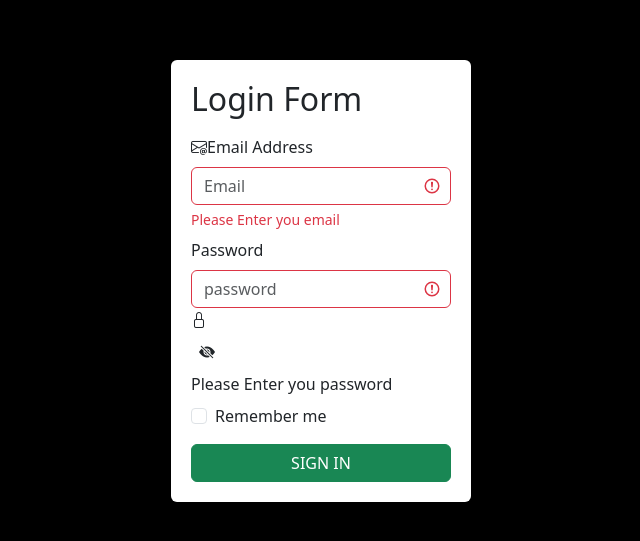
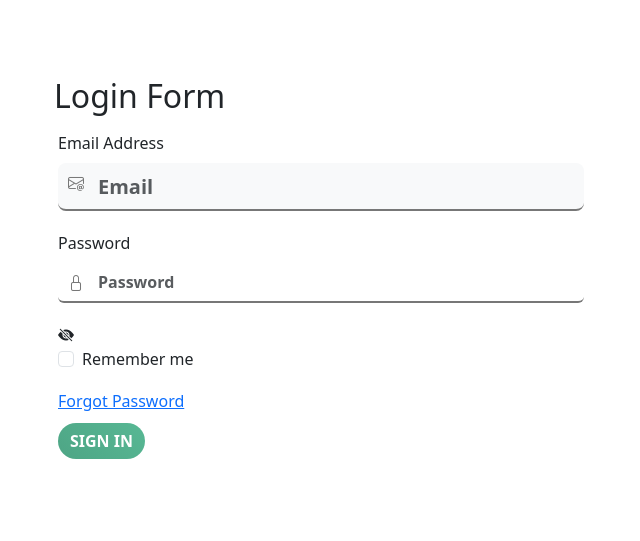
Before and after one commit to UncleLion/TaskDemo, a React (Create React App) app: page / in a window 1280 px wide. Shown: the part 119-660 px from the top of the page, without its empty margins (319-959 px from the left). Built offline with nearby package versions, Linux system fonts and the light colour scheme.

Commit message:
upgrade resposive grid

```diff
--- a/package.json
+++ b/package.json
@@ -16,6 +16,7 @@
     "bootstrap-icons": "^1.10.5",
     "react": "^18.2.0",
     "react-dom": "^18.2.0",
+    "react-google-recaptcha-v3": "^1.10.1",
     "react-scripts": "5.0.1",
     "typescript": "^4.9.5",
     "typescript-plugin-css-modules": "^5.0.1",
--- a/public/index.html
+++ b/public/index.html
@@ -3,9 +3,6 @@
   <head>
     <meta charset="utf-8" />
     <link rel="icon" href="%PUBLIC_URL%/favicon.ico" />
-    <link rel="stylesheet" href="https://cdn.jsdelivr.net/npm/bootstrap@4.4.1/dist/css/bootstrap.min.css"
-      integrity="sha384-Vkoo8x4CGsO3+Hhxv8T/Q5PaXtkKtu6ug5TOeNV6gBiFeWPGFN9MuhOf23Q9Ifjh" crossorigin="anonymous">
-    <link rel="stylesheet" href="https://cdn.jsdelivr.net/npm/bootstrap-icons@1.10.5/font/bootstrap-icons.css">
     <meta name="viewport" content="width=device-width, initial-scale=1" />
     <meta name="theme-color" content="#000000" />
     <meta
--- a/src/Header/LoginPage.css
+++ b/src/Header/LoginPage.css
@@ -1,7 +1,19 @@
-.wraper {
-    background: black;
-    height: 100vh;
+.container {
+    display: flex;
+    flex-direction: column;
+    align-items: center;
+    justify-content: center;
+    background-size: cover;
+    min-height: 100vh;
 }
+
+/* .form-group {
+    box-shadow: 0 3px 6px hsla(0, 0%, 0%, 0.1);
+    border-radius: 10px;
+    width: 28rem;
+    background: white;
+} */
+
 .login {
     width: 300px;
     padding: 20px;
@@ -10,3 +22,51 @@
     border-color: black;
     background-color: white;
 }
+
+.form-group .form-input {
+    position: relative;
+}
+
+.form-group .form-input input {
+    width: 100%;
+    margin-bottom: 20px;
+    height: 40px;
+    border: none;
+    border-bottom: 2px solid #777;
+    outline: none;
+    background: transparent;
+    padding-left: 40px;
+    font-weight: bold;
+    color: #777;
+}
+
+.form-group .form-input span {
+    position: absolute;
+    top: 8px;
+    padding-left: 10px;
+    color: #777;
+}
+
+.form-group .form-input input::placeholder {
+    padding-left: 0px;
+}
+
+.form-group .custom-checkbox .form-check-input:checked ~ .form-check-label::before {
+    background-color: #4ea585 !important;
+    border: 0px;
+}
+
+.form-group button[type="submit"] {
+    margin-top: 10px;
+    border: none;
+    cursor: pointer;
+    border-radius: 20px;
+    background: linear-gradient(45deg, #4ea585, #57b894);
+    color: #fff;
+    font-weight: bold;
+    transition: 0.5s;
+    margin-bottom: 10px;
+}
+.form-group button[type="submit"]:hover {
+    background: linear-gradient(45deg, #57b894, #4ea585);
+}
--- a/src/Header/LoginPage.tsx
+++ b/src/Header/LoginPage.tsx
@@ -7,48 +7,60 @@ import './LoginPage.css'
 
 
 function LoginPage() {
+
     const [password, setPassword] = useState("")
     const [visible, setVisible] = useState(false)
 
     return (
-        <div className="wraper d-flex align-items-center justify-content-center w-100">
-            <div className='login rounded'>
+        <div className="container form-group">
+            <div className='row col-md-6 '>
                 <h2 className='mb-3'>Login Form</h2>
-                <form className='needs-validation'>
-                    <div className='form-group was-validated mb-2'>
-                        <div>
+                <form className='px-3'>
+                    <label htmlFor='email' className='form-label'>Email Address</label>
+                    <div className='form-input'>
+                        <span><i className='bi bi-envelope-at'></i></span>
+                        <input type="email" className='form-control form-control-lg bg-light ' required placeholder='Email' />
                     </div>
-                        <label htmlFor='email' className='form-label bi bi-envelope-at'>Email Address</label>
-                        <input type="email" className='form-control  ' required placeholder='Email' />
                     <div className='invalid-feedback'>
                         Please Enter you email
                     </div>
-                    </div>
-                    <div className='form-group was-validated mb-2'>
-                        <label htmlFor='password' className='form-label' >Password</label>
+                    <label htmlFor='password' className='form-label'>Password</label>
+                    <div className='form-input'>
+                        <span><i className='bi bi-lock'></i></span>
                         <input
                         value={password}
                         type={visible ? 'text' : 'password'}
                         id='password'
                         onChange={(e) => setPassword(e.target.value)}
                         className='form-control'
+                        required
+                        placeholder='Password'
+                    />
+                    </div>
 
-                            required
-                            placeholder='password'
-                        /><i className='bi bi-lock'></i>
-                        <div className='p-2' onClick={() => setVisible(!visible)}>
+                    <div className='icons' onClick={() => setVisible(!visible)}>
                         {visible ? <i className="bi bi-eye"></i> : <i className="bi bi-eye-slash-fill"></i> }
                     </div>
 
-                        {/* <div className='invalid-feedback'> */}
+                    <div className='invalid-feedback'>
                         Please Enter you password
-                        {/* </div> */}
                     </div>
-                    <div className='form-group form-check mb-2'>
+                    <div className='row mb-3'>
+                        <div className='col-auto d-flex align-items-center'>
+                            <div className='form-check custom-checkbox'>
                                 <input type="checkbox" className='form-check-input'/>
-                        <label htmlFor='check' className='form-check-label'>Remember me</label>
+                                <label className='form-check-label'>Remember me</label>
                             </div>
-                    <button type='submit' className='btn btn-success w-100 mt-2'>SIGN IN</button>
+                        </div>
+                    </div>
+
+                    <div className="forgot">
+                        <a href='#'>Forgot Password</a>
+                    </div>
+
+                    <div className='mb-3'>
+                        <button type='submit' className='btn btn-block'>SIGN IN</button>
+                    </div>
                 </form>
             </div>
         </div>
--- a/src/Header/OutPage.tsx
+++ /dev/null
@@ -1 +0,0 @@
-import React from 'react'
```
Also changed, not shown: 1 other file (tests, documents, lock files or other folders). Lines whose indentation alone changed are shown as unchanged.
